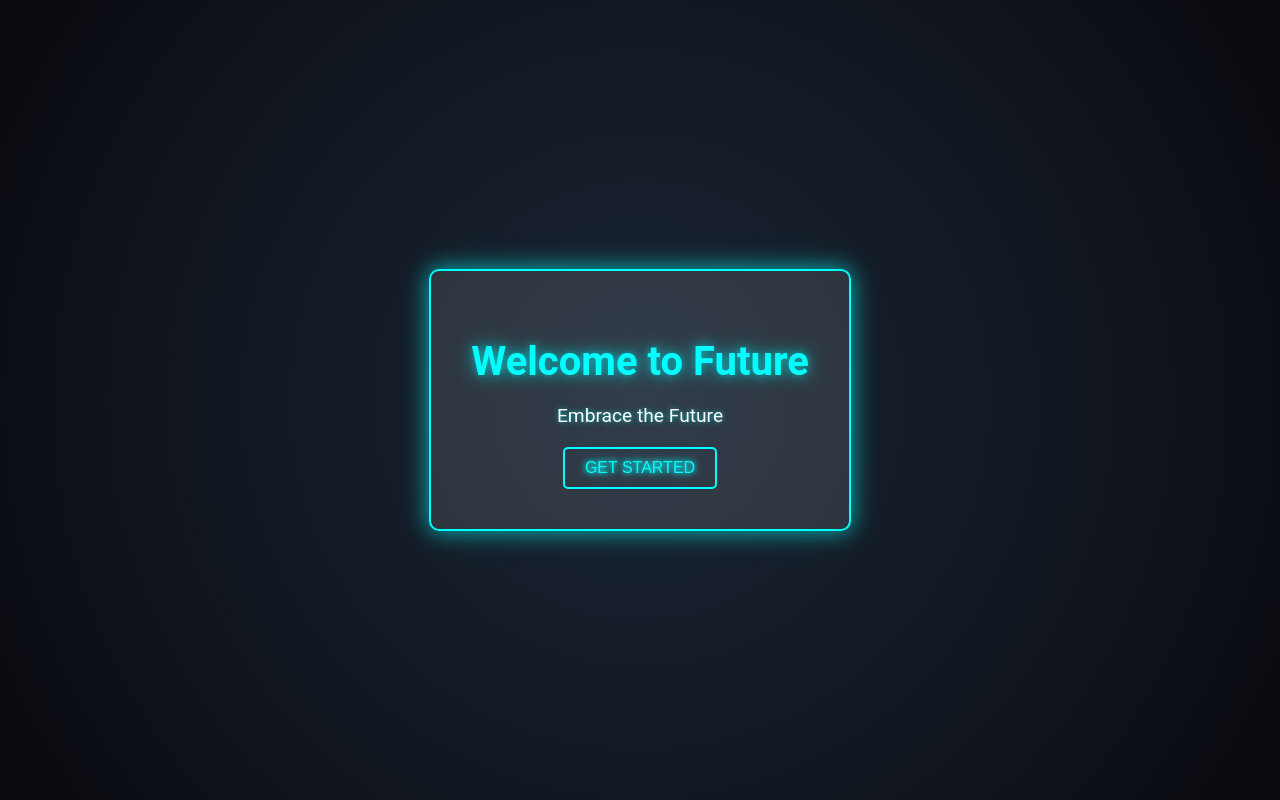
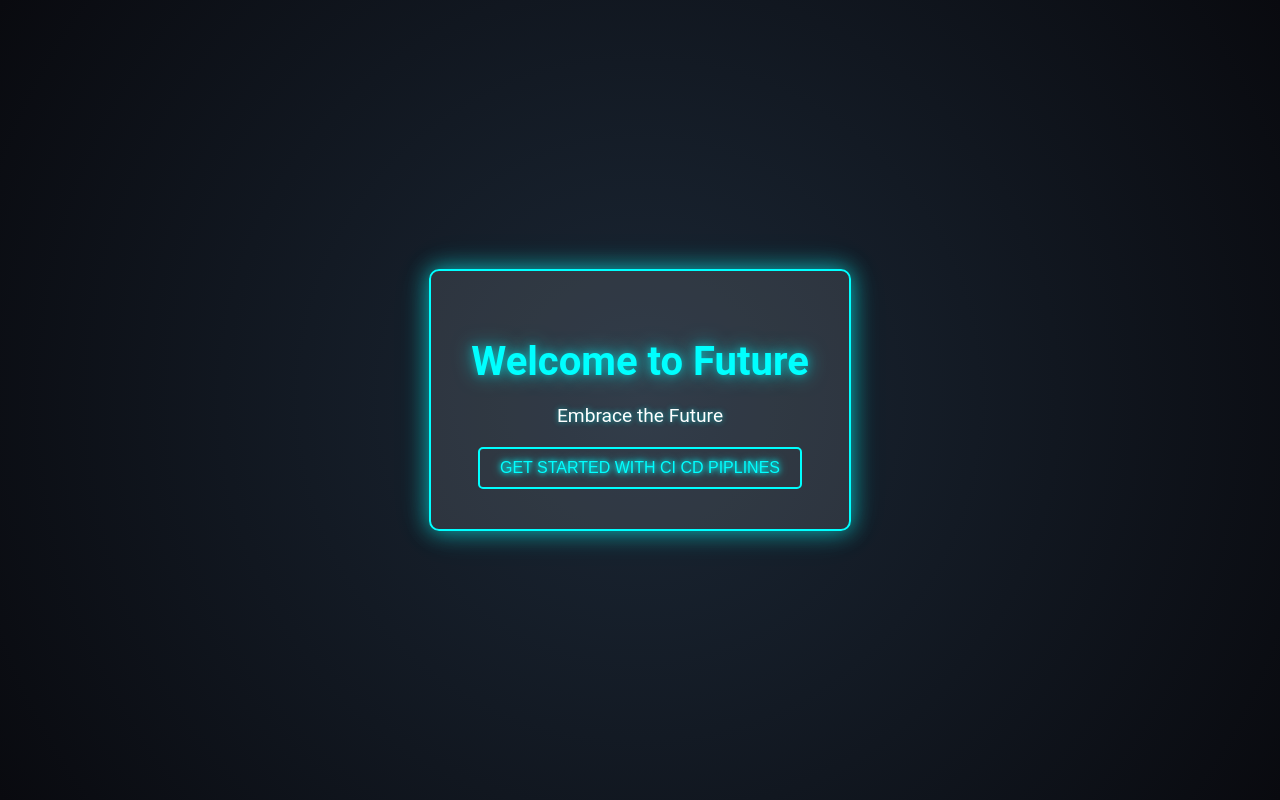
Before and after one commit to HarshaSenarathna/react-app-ec2, a React (Create React App) app: page / in a window 1280 px wide. Built offline with nearby package versions, Linux system fonts and the light colour scheme.

Commit message:
minimal changes to check pipeline

```diff
--- a/src/components/WelcomeScreen.js
+++ b/src/components/WelcomeScreen.js
@@ -7,7 +7,7 @@ const WelcomeScreen = () => {
       <div className="neon-box">
         <h1 className="welcome-title">Welcome to Future</h1>
         <p className="welcome-subtitle">Embrace the Future</p>
-        <button className="start-button">Get Started</button>
+        <button className="start-button">Get Started with ci cd piplines</button>
       </div>
     </div>
   );
```
